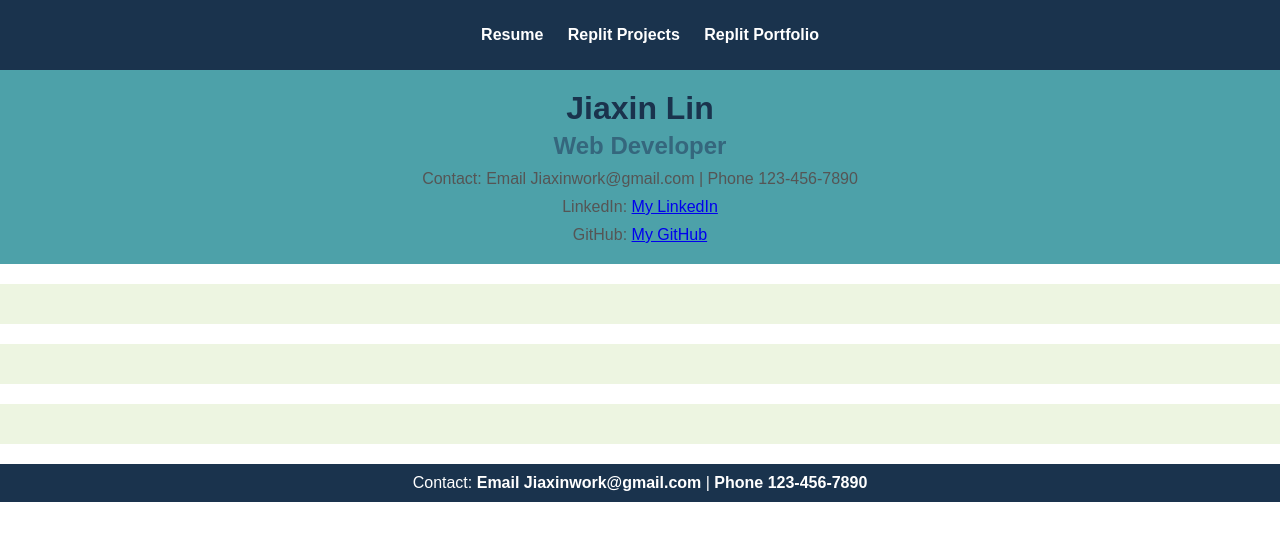
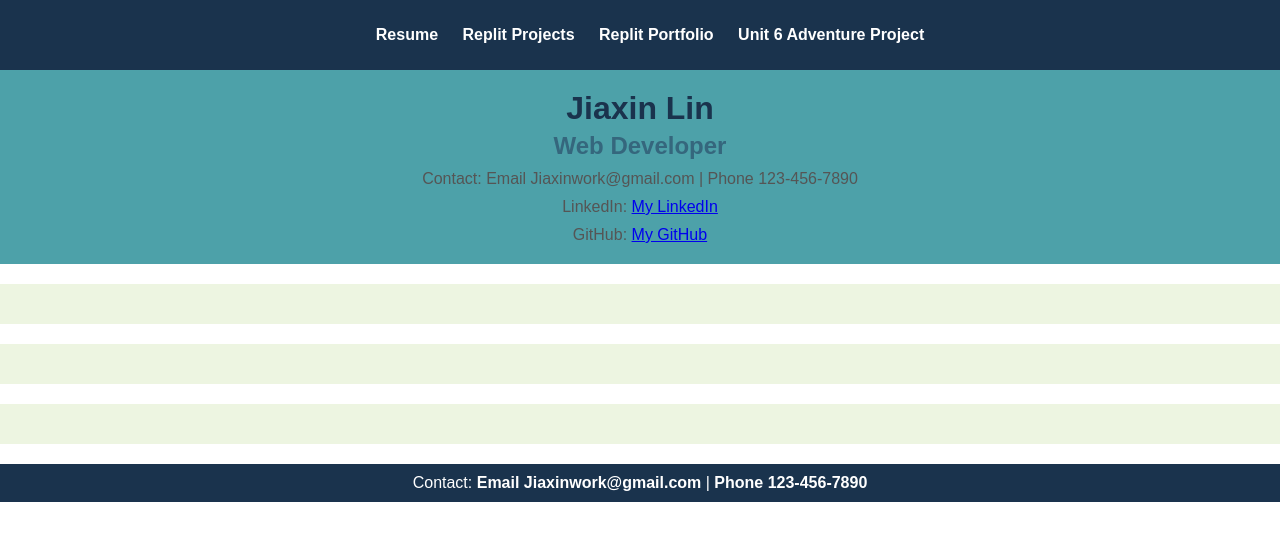
Before and after one commit to JiaxinLn/2023-2024-Senior-Portfolio, a plain HTML site: page index.html in a window 1280 px wide. Drawn offline with Linux system fonts and the light colour scheme.

Commit message:
Update index.html
Added Unit 6 project

```diff
--- a/index.html
+++ b/index.html
@@ -12,6 +12,7 @@
             <li><a href="https://docs.google.com/document/d/1Vm-Kq0qwI3emplGejzM-hqyrQZBp-6U2tBqUvCLBkwE/edit?usp=sharing" target="_blank">Resume</a></li>
             <li><a href="https://mypythonportfolioontheweb-jiaxinl.pppython22-23.repl.co" target="_blank">Replit Projects</a></li>
             <li><a href="#https://profolio-3.jiaxinl.repl.co" target="_blank">Replit Portfolio</a></li>
+            <li><a href="https://JiaxinLn.github.io/Jiaxins-Unit-6-Project"> Unit 6 Adventure Project</a></li>
         </ul>
     </nav>
 
```
